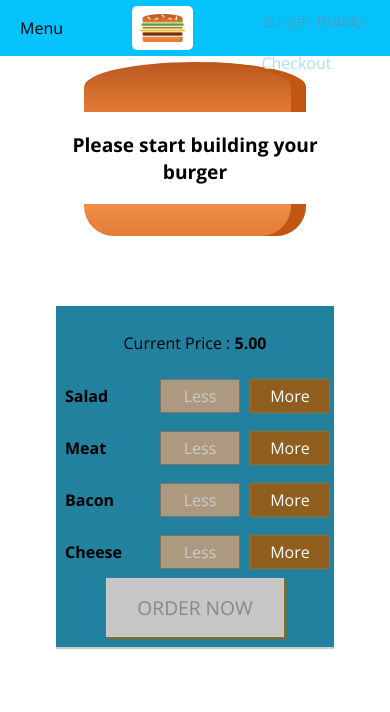
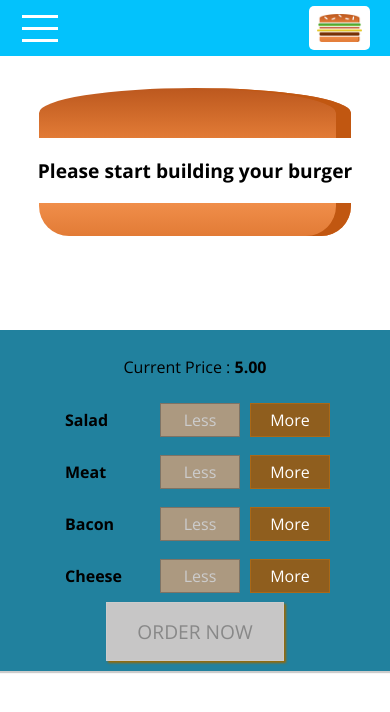
Before and after one commit to samuelidehen/burgerbuilder-reactapp, a React app: page / in a window 390 px wide. Shown: the top 712 px of the page. Built offline with nearby package versions, Linux system fonts and the light colour scheme.

Commit message:
--SideDrawer and toolbar feature added --App is deployable

```diff
--- a/src/components/Burger/Burger.css
+++ b/src/components/Burger/Burger.css
@@ -6,6 +6,7 @@
   text-align: center;
   font-size: 1.2rem;
   font-weight: bold;
+  margin-top: 80px;
 }
 
 @media (min-width: 500px) and (min-height: 401px) {
--- a/src/components/Layout/Layout.css
+++ b/src/components/Layout/Layout.css
@@ -1,3 +1,3 @@
 .content {
-  margin: 56px;
+  margin: 72px;
 }
--- a/src/components/Layout/Layout.js
+++ b/src/components/Layout/Layout.js
@@ -1,12 +1,36 @@
-import React from "react";
+import React, { Component } from "react";
 import Aux from "../../hoc/Aux";
 import classes from "./Layout.css";
 import Toolbar from "../Navigation/Toolbar/Toolbar";
-export default function Layout(props) {
-  return (
-    <Aux>
-      <Toolbar />
-      <main className={classes.content}>{props.children}</main>
-    </Aux>
-  );
+import SideDrawer from "../Navigation/SideDrawer/SideDrawer";
+
+class Layout extends Component {
+  state = {
+    showSideDrawer: false
+  };
+
+  sideDrawerClosedHandler = () => {
+    this.setState({ showSideDrawer: false });
+  };
+
+  sideDrawerToggleHandler = () => {
+    this.setState(prevState => {
+      return { showSideDrawer: !prevState.showSideDrawer };
+    });
+  };
+
+  render() {
+    return (
+      <Aux>
+        <Toolbar drawerToggleClicked={this.sideDrawerToggleHandler} />
+        <SideDrawer
+          open={this.state.showSideDrawer}
+          closed={this.sideDrawerClosedHandler}
+        />
+        <main className={classes.Content}>{this.props.children}</main>
+      </Aux>
+    );
+  }
 }
+
+export default Layout;
--- a/src/components/Navigation/Toolbar/Toolbar.css
+++ b/src/components/Navigation/Toolbar/Toolbar.css
@@ -16,3 +16,13 @@
 .Toolbar nav {
   height: 100%;
 }
+
+.Logo {
+  height: 80%;
+}
+
+@media (max-width: 499px) {
+  .DesktopOnly {
+    display: none;
+  }
+}
--- a/src/components/Navigation/Toolbar/Toolbar.js
+++ b/src/components/Navigation/Toolbar/Toolbar.js
@@ -2,12 +2,13 @@ import React from "react";
 import classes from "./Toolbar.css";
 import Logo from "../../Logo/Logo";
 import NavigationItems from "../NavigationItems/NavigationItems";
+import DrawerToggle from "../SideDrawer/DrawerToggle/DrawerToggle";
 export default function Toolbar(props) {
   return (
     <header className={classes.Toolbar}>
-      <div>Menu</div>
+      <DrawerToggle clicked={props.drawerToggleClicked} />
       <Logo />
-      <nav>
+      <nav className={classes.DesktopOnly}>
         <NavigationItems />
       </nav>
     </header>
```
Also changed, not shown: src/components/Navigation/SideDrawer/SideDrawer.js (+9 -9 lines), src/components/Navigation/SideDrawer/SideDrawer.css (indentation only).
